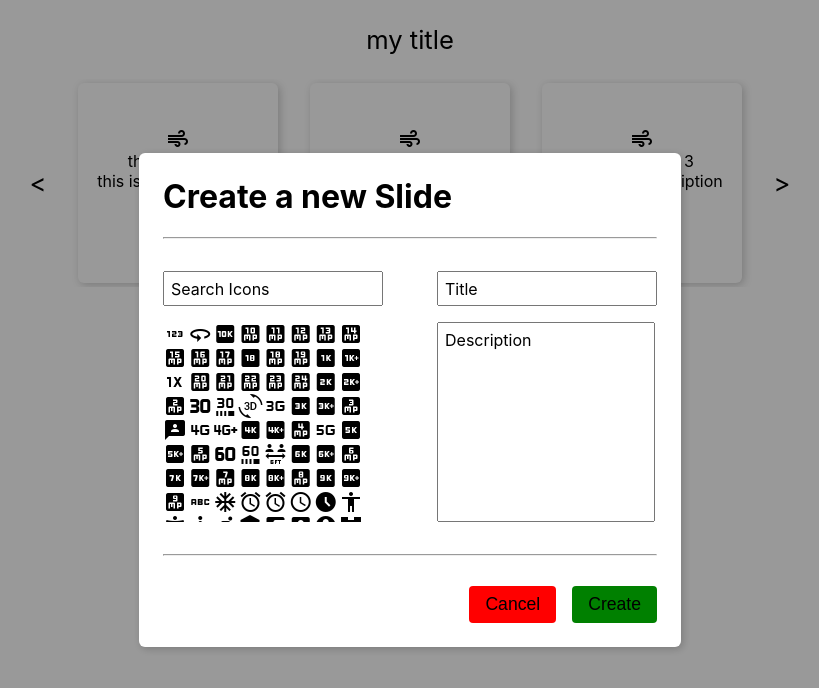
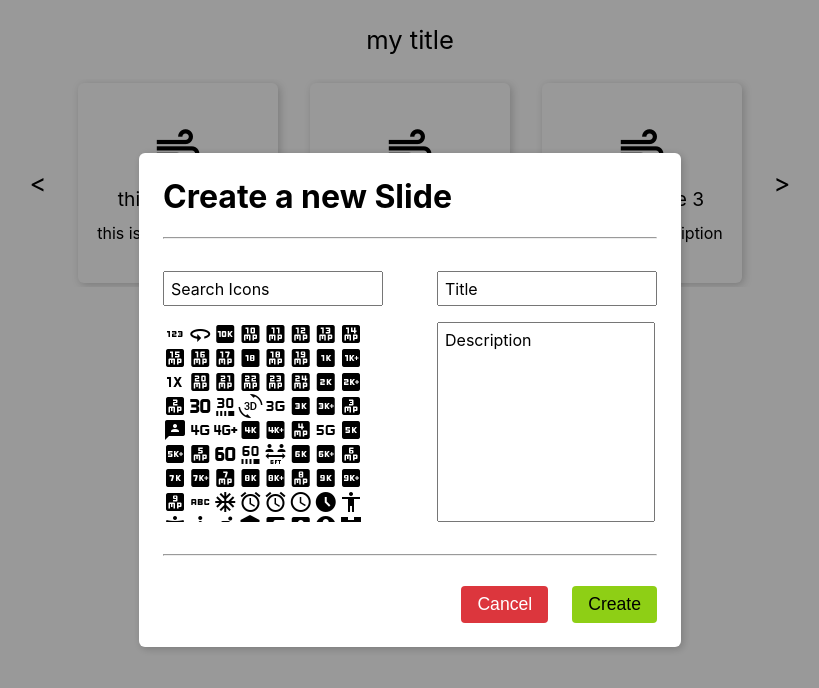
Before and after one commit to Karunika/icon-slides, a React (Create React App) app: page / in a window 1280 px wide. Both pictures are taken after a click on the button "create". Shown: the top 688 px of the page, without its empty margins (230-1049 px from the left). Built offline with nearby package versions, Linux system fonts and the light colour scheme.

Commit message:
style: improvised

```diff
--- a/src/components/slidecard.tsx
+++ b/src/components/slidecard.tsx
@@ -26,7 +26,7 @@ const SlideCard = ({slide: { id, icon, title, description}, index}: ISlideProp)
                     className='slidecard'
                 >
                     <span className='material-icons'>{icon}</span>
-                    <Input text={title} setText={editSlide(id)} initialText={title} />
+                    <Input text={title} setText={editSlide(id)} initialText={title} className='slidecard-title' />
                     <Input text={description} setText={editSlide(id, false)} initialText={description} />
                     <a className='anchor-delete' onClick={deleteButtonHandler}>delete</a>
                 </div>
--- a/src/index.css
+++ b/src/index.css
@@ -119,13 +119,14 @@ input, textarea {
   padding: 8px 16px;
   border: none;
   border-radius: 4px;
-  background-color: green;
+  background-color: #8ECF15;
   font-size: 1.1rem;
 }
 
 button.cancel {
-  margin-right: 16px;
-  background-color: red !important;
+  margin-right: 24px;
+  background-color: #DC363D !important;
+  color: white;
 }
 
 .search-results {
@@ -169,6 +170,27 @@ button.cancel {
   justify-content: center;
   margin: 4px 16px;
   background-color: white;
+  transition: 0.4s ease;
+}
+
+.slidecard input, .slidecard span {
+  cursor: text;
+}
+
+.slidecard * {
+  transition: 0.4s ease;
+}
+
+.slidecard .material-icons {
+  font-size: 3.2rem;
+}
+
+.slidecard-title {
+  font-size: 1.2rem;
+  margin-top: 12px;
+  margin-bottom: 12px;
+  display: block;
+  transition: 0.4s ease;
 }
 
 .right-button, .left-button {
@@ -176,7 +198,6 @@ button.cancel {
   height: 100px;
   width: 48px;
   cursor: pointer;
-  /* background-color: black; */
   color: white;
   line-height: 100px;
   font-size: 1.6rem;
@@ -197,8 +218,16 @@ button.cancel {
   transition: 0.4s ease;
 }
 
+.slidecard:hover .anchor-delete {
+  display: block;
+}
+
 .anchor-delete {
-  line-height: 48px;
+  bottom: 1rem;
+  position: absolute;
+  font-size: 0.8rem;
   text-decoration: underline;
   color: red;
+  cursor: pointer;
+  display: none;
 }
```
